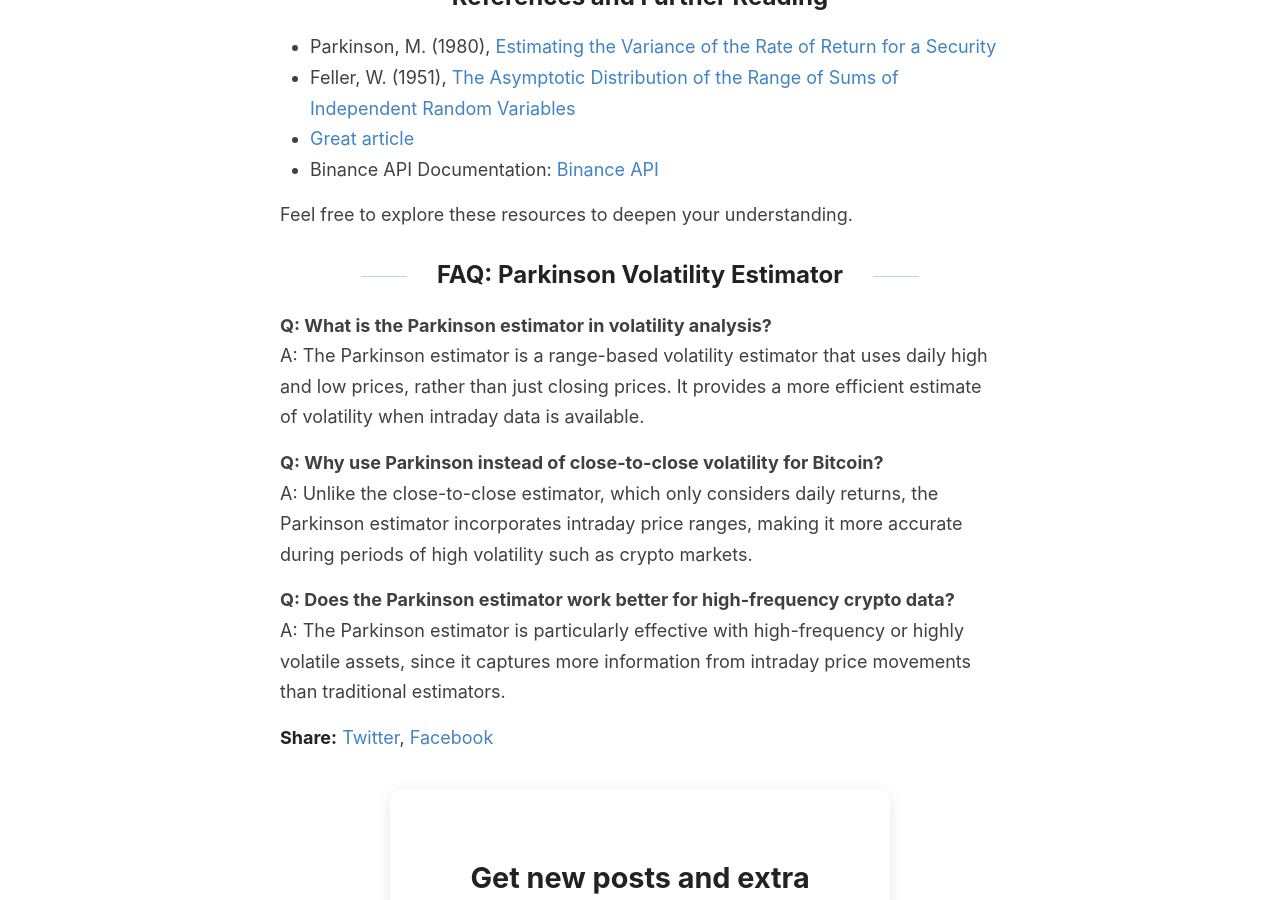
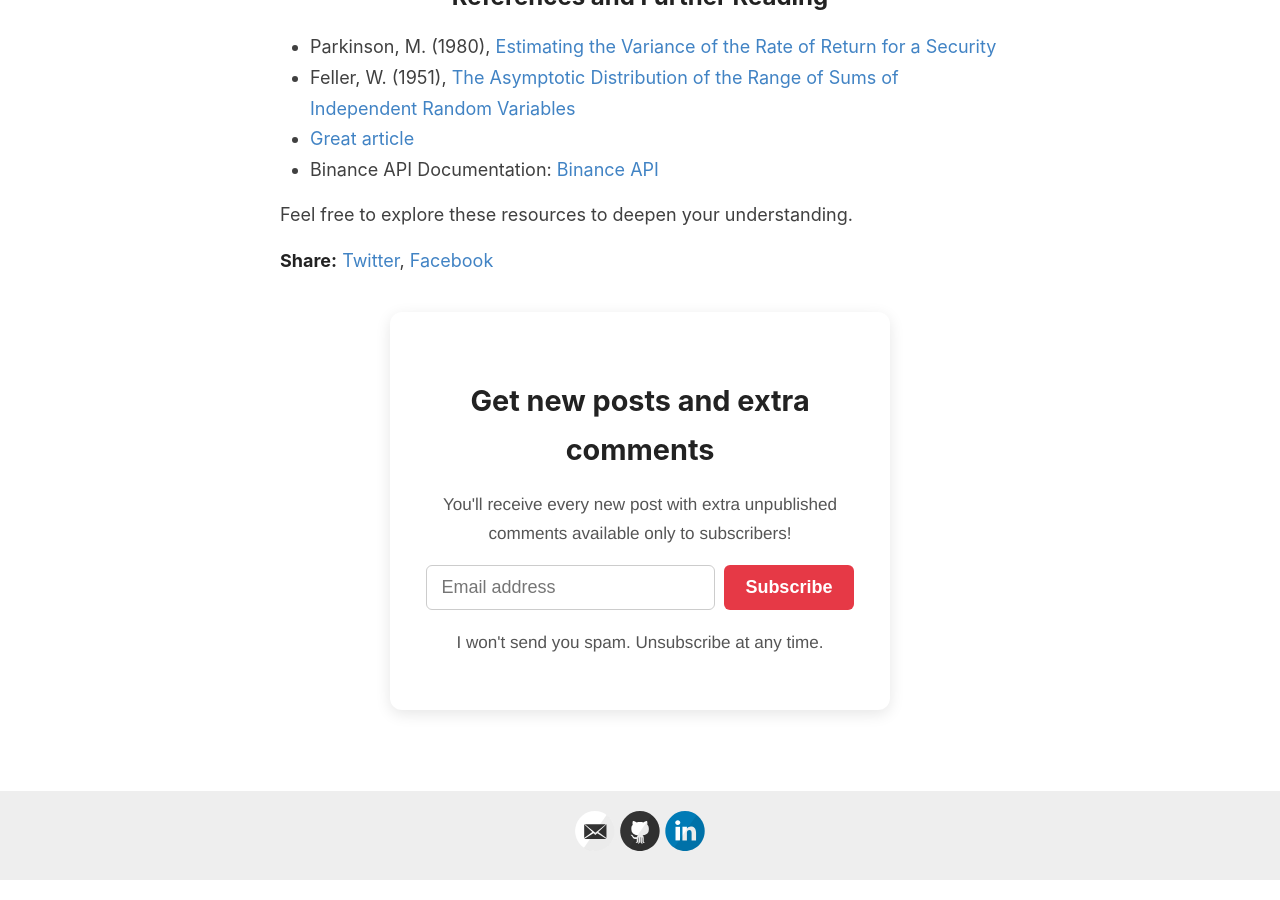
Before and after one commit to Zaltarba/blog, a Jekyll site: the page built from _posts/2024-09-27-BitcoinVolatility-3.md, in a window 1280 px wide and 900 px high, scrolled down 15938 px. Built offline with Jekyll 4.4.1, drawn with Linux system fonts in a browser that asks for light colours; formulas are drawn with MathJax 3; comment, search, counter and statistics services are not loaded.

Commit message:
Update 2024-09-27-BitcoinVolatility-3.md

```diff
--- a/_posts/2024-09-27-BitcoinVolatility-3.md
+++ b/_posts/2024-09-27-BitcoinVolatility-3.md
@@ -407,47 +407,3 @@ I’d love to hear your thoughts! Share your feedback, questions, or suggestions
 - Binance API Documentation: [Binance API](https://github.com/binance/binance-spot-api-docs)
 
 Feel free to explore these resources to deepen your understanding.
-
-## FAQ: Parkinson Volatility Estimator
-
-**Q: What is the Parkinson estimator in volatility analysis?**
-A: The Parkinson estimator is a range-based volatility estimator that uses daily high and low prices, rather than just closing prices. It provides a more efficient estimate of volatility when intraday data is available.
-
-**Q: Why use Parkinson instead of close-to-close volatility for Bitcoin?**
-A: Unlike the close-to-close estimator, which only considers daily returns, the Parkinson estimator incorporates intraday price ranges, making it more accurate during periods of high volatility such as crypto markets.
-
-**Q: Does the Parkinson estimator work better for high-frequency crypto data?**
-A: The Parkinson estimator is particularly effective with high-frequency or highly volatile assets, since it captures more information from intraday price movements than traditional estimators.
-
-<script type="application/ld+json">
-{
-  "@context": "https://schema.org",
-  "@type": "FAQPage",
-  "mainEntity": [
-    {
-      "@type": "Question",
-      "name": "What is the Parkinson estimator in volatility analysis?",
-      "acceptedAnswer": {
-        "@type": "Answer",
-        "text": "The Parkinson estimator is a range-based volatility estimator that uses daily high and low prices, rather than just closing prices. It provides a more efficient estimate of volatility when intraday data is available."
-      }
-    },
-    {
-      "@type": "Question",
-      "name": "Why use Parkinson instead of close-to-close volatility for Bitcoin?",
-      "acceptedAnswer": {
-        "@type": "Answer",
-        "text": "Unlike the close-to-close estimator, which only considers daily returns, the Parkinson estimator incorporates intraday price ranges, making it more accurate during periods of high volatility such as crypto markets."
-      }
-    },
-    {
-      "@type": "Question",
-      "name": "Does the Parkinson estimator work better for high-frequency crypto data?",
-      "acceptedAnswer": {
-        "@type": "Answer",
-        "text": "The Parkinson estimator is particularly effective with high-frequency or highly volatile assets, since it captures more information from intraday price movements than traditional estimators."
-      }
-    }
-  ]
-}
-</script>
```
